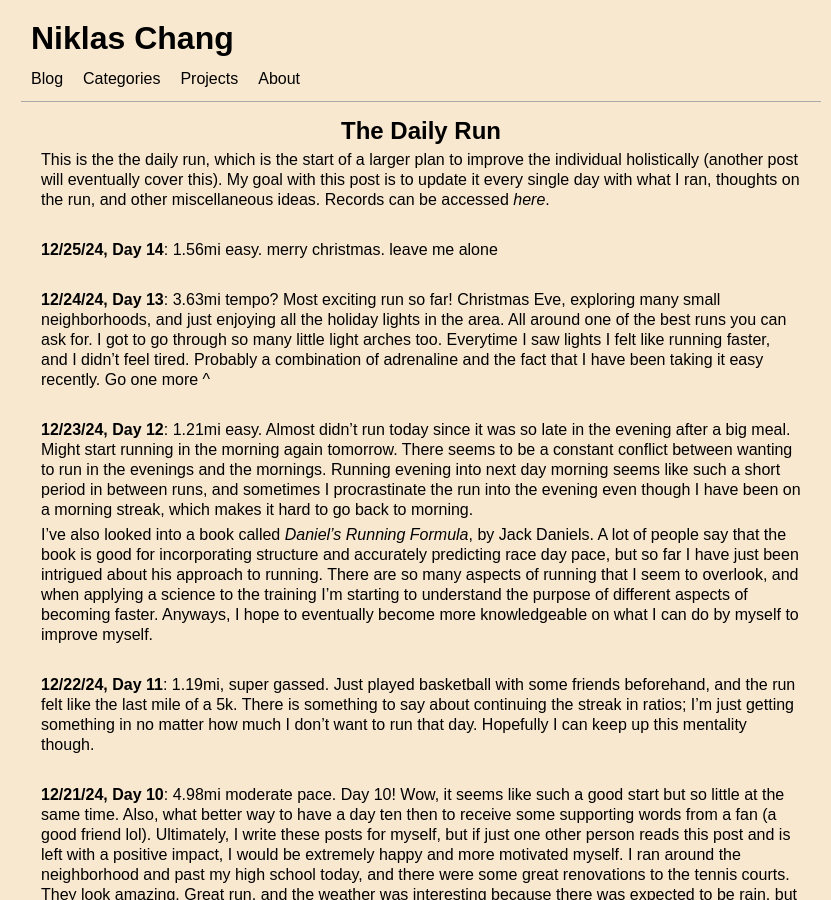
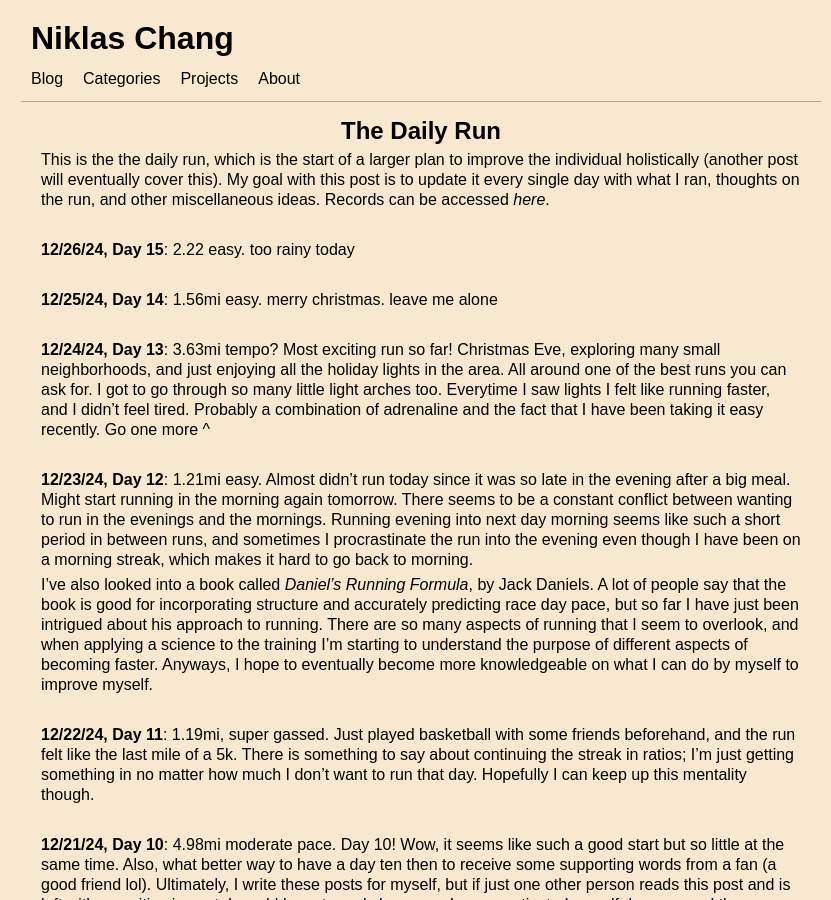
Before and after one commit to Niklichang/niklichang.github.io, a Jekyll site: the page built from _posts/2024-12-02-the-daily-run.md, in a window 1280 px wide and 900 px high. Shown: the whole window, without its empty margins (219-1050 px from the left). Built offline with Jekyll 4.4.1, drawn with Linux system fonts in a browser that asks for light colours; some web fonts are replaced.

Commit message:
day15rainy

```diff
--- a/_posts/2024-12-02-the-daily-run.md
+++ b/_posts/2024-12-02-the-daily-run.md
@@ -7,6 +7,10 @@ categories: [Running]
 ---
 
 This is the the daily run, which is the start of a larger plan to improve the individual holistically (another post will eventually cover this). My goal with this post is to update it every single day with what I ran, thoughts on the run, and other miscellaneous ideas. Records can be accessed *[here](https://www.strava.com/athletes/117513725)*.
+
+<br/>
+
+**12/26/24, Day 15**: 2.22 easy. too rainy today
 
 <br/>
 
```
